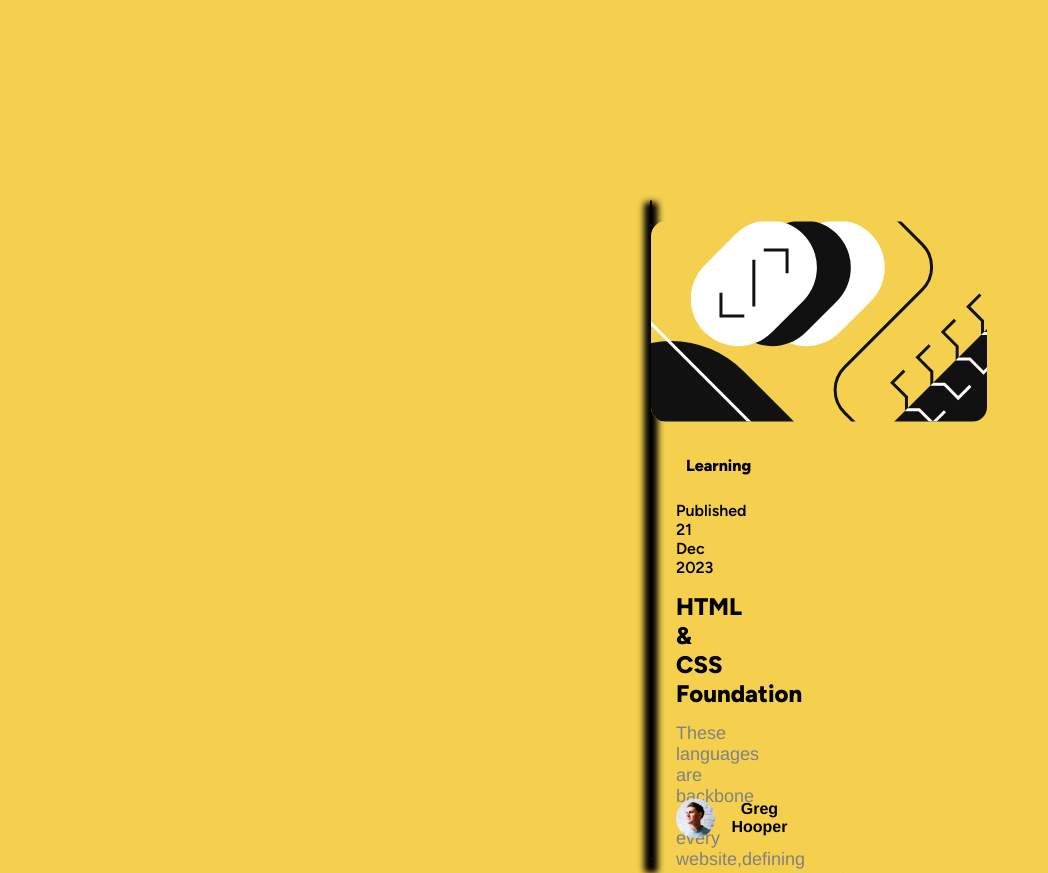
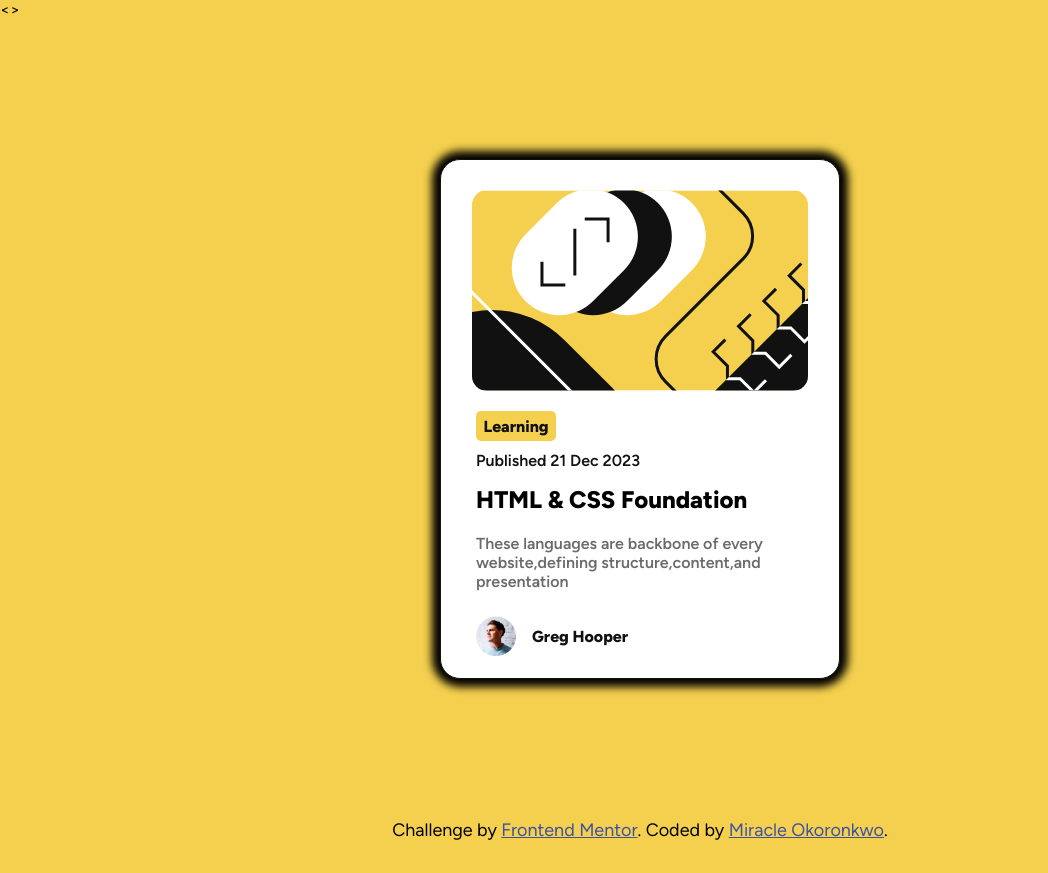
Before and after one commit to miracollo/blog-preview-card, a plain HTML site: page index.html in a window 1280 px wide. Shown: the top 873 px of the page, without its empty margins (0-1048 px from the left). After the commit the page ends 841 px from the top, so only its background shows below. Drawn offline with Linux system fonts and the light colour scheme.

Commit message:
made some changes

```diff
--- a/index.html
+++ b/index.html
@@ -1,6 +1,6 @@
 <!DOCTYPE html>
 <html lang="en">
-  <head>
+  <>
     <meta charset="UTF-8" />
     <meta name="viewport" content="width=device-width, initial-scale=1.0" />
     <!-- displays site properly based on user's device -->
@@ -18,7 +18,7 @@
     <style>
       .attribution {
         font-size: 18px;
-        text-align: center;
+        text-align:center;
       }
       .attribution a {
         color: hsl(228, 45%, 44%);
@@ -26,7 +26,9 @@
     </style>
   </head>
       <body>
+        <div class="container">
           <section>
+            <div class="svg">
             <svg
               xmlns="http://www.w3.org/2000/svg"
               width="336"
@@ -120,21 +122,27 @@
                 </g>
               </g>
               <defs>
-          <clipPath id="a"><path fill="#fff" d="M0 .5h336v200H0z" /></clipPath>
+                <clipPath id="a">
+                  <path fill="#fff" d="M0 .5h336v200H0z" />
+                </clipPath>
               </defs>
             </svg>
+        </div>
         <p class="learning">Learning</p>
         <p class="published">Published 21 Dec 2023</p>
         <h2>HTML & CSS Foundation</h2>
         <p class="letters">
-        These languages are backbone of every website,defining
-        structure,content,and presentation
+          These languages are backbone of every <br />website,defining
+          structure,content,and<br />
+          presentation
         </p>
         <div class="creator">
           <img src="./assets/images/image-avatar.webp" alt="" />
-        <p>Greg Hooper</p>
+          <p class="greg">Greg Hooper</p>
         </div>
       </section>
+    </div>
+
 
     <div class="attribution">
       Challenge by
--- a/style.css
+++ b/style.css
@@ -1,6 +1,6 @@
 @font-face {
-  font-family: "figtree";
-  src: url("assets/fonts/Figtree-VariableFont_wght.ttf");
+  font-family: "Figtree";
+  src: url("./assets/fonts/Figtree-VariableFont_wght.ttf");
 }
 
 * {
@@ -11,86 +11,78 @@
 
 body {
   background-color: hsl(47, 88%, 63%);
-  text-align: center;
-  font-family: "figtree" sans-serif;
+  font-family: "Figtree";
+}
+
+.container {
+  display: flex;
+  justify-content: center;
+  height: 100vh;
+  align-items: center;
+}
+
+section {
+  background-color: hsl(0, 0%, 100%);
+  height: 520px;
+  width: 400px;
+  border-radius: 20px;
+  border: 1px solid hsl(0, 0%, 7%);
+  box-shadow: 0 0 8px 8px;
+}
+
+.svg {
+  margin-top: 30px;
+  display: flex;
+  justify-content: center;
 }
 
 svg {
   border-radius: 15px;
 }
 
-section {
-  background-color: hsl(0, 0%, 100%);
-  margin-top: 200px;
-  margin-bottom: 80px;
-  margin-left: 650px;
-  margin-right: 650px;
-  padding-top: 20px;
-  padding-bottom: 20px;
-  border-radius: 20px;
-  border: 1px solid black;
-  box-shadow: 0 8px 6px 6px black;
-}
-
 .learning {
-  height: 40px;
-  width: 90px;
-  text-align: left;
-  padding: 10px 10px;
-  margin-left: 25px;
-  margin-right: 300px;
-  margin-top: 20px;
-  margin-bottom: 15px;
+  margin: 20px 0 0 35px;
   background-color: hsl(47, 88%, 63%);
-  font-family: "figtree";
+  color: hsl(0, 0%, 7%);
+  height: 30px;
+  width: 80px;
+  display: flex;
+  justify-content: center;
+  align-items: center;
   font-weight: 800;
   border-radius: 5px;
 }
 
 .published {
-  font-family: "figtree";
-  text-align: left;
+  margin: 10px 0 0 35px;
+  color: hsl(0, 0%, 7%);
   font-weight: 600;
-  margin-left: 25px;
-  margin-bottom: 15px;
 }
 
 h2 {
-  text-align: left;
-  font-family: "figtree";
-  margin-left: 25px;
-  margin-bottom: 15px;
+  margin: 15px 0 0 35px;
   font-weight: 800;
 }
 
 .letters {
-  width: 100%;
-  height: 5vh;
-  text-align: left;
-  color: gray;
-  font-family: "Franklin Gothic Medium", "Arial Narrow", Arial, sans-serif;
-  margin-left: 25px;
-  margin-bottom: 15px;
-  padding-right: 35px;
-  font-weight: 500;
-  font-size: 18px;
-  /* text-decoration: inherit */
+  margin: 20px 0 0 35px;
+  color: hsl(0, 0%, 42%);
+  font-weight: 600;
 }
 
 .creator {
   display: flex;
+  align-items: center;
   gap: 1rem;
-  margin-left: 25px;
-  font-family: "Franklin Gothic Medium", "Arial Narrow", Arial, sans-serif;
-  align-items: center;
+  margin: 25px 0 0 35px;
 }
-.creator > p {
-  margin-top: 20px;
-  font-weight: 700;
-  font-size: 16px;
+
+img {
+  height: 40px;
+  width: 40px;
 }
-img {
-  width: 40px;
-  height: 40px;
-  margin-top: 20px;
+
+.greg {
+  color: hsl(0, 0%, 7%);
+  font-weight: 800;
 }
```
Lines whose indentation alone changed are shown as unchanged.
